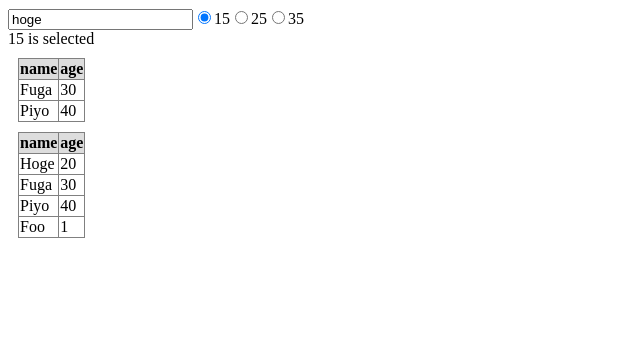
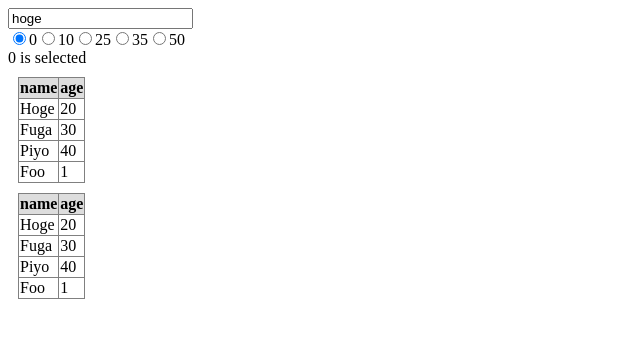
Before and after one commit to shwaka/react_typescript, a React app in the folder myapp/: page / in a window 1280 px wide. Shown: the top 338 px of the page, without its empty margins (0-640 px from the left). Built offline with nearby package versions, Linux system fonts and the light colour scheme.

Commit message:
add ThresholdForm

```diff
--- a/myapp/src/main.tsx
+++ b/myapp/src/main.tsx
@@ -6,21 +6,22 @@ interface IAppProps { }
 interface IAppState {
   filter: FilterFunc;
   mytext: string;
-  myradio: string;
+  threshold: number;
 }
 
 class App extends React.Component<IAppProps, IAppState> {
   private thresholds: number[];
   constructor(props: IAppProps) {
     super(props);
-    this.thresholds = [15, 25, 35];
+    this.thresholds = [0, 10, 25, 35, 50];
     this.state = {
       filter: (human: Human) => human.age > 25,
       mytext: "hoge",
-      myradio: this.thresholds[0].toString()
+      threshold: this.thresholds[0]
     }
 
     this.handleChange = this.handleChange.bind(this);
+    this.handleThresholdChange = this.handleThresholdChange.bind(this);
   }
 
   render() {
@@ -34,13 +35,42 @@ class App extends React.Component<IAppProps, IAppState> {
           <label>
             <input type="text" value={this.state.mytext} onChange={this.handleChange} />
           </label>
-          {this.thresholds.map((threshold) => this.labelForThreshold(threshold))}
         </form>
-        <div>{this.state.myradio} is selected</div>
+        <ThresholdForm thresholds={this.thresholds} currentThreshold={this.state.threshold}
+                       handleChange={this.handleThresholdChange} />
+        <div>{this.state.threshold} is selected</div>
         <MyTable humans={[human1, human2, human3, human4]}
-                 filter={this.state.filter}/>
+                 filter={(human: Human) => human.age > this.state.threshold}/>
         <MyTable humans={[human1, human2, human3, human4]} />
       </div>
+    );
+  }
+
+  handleThresholdChange(threshold: number) {
+    this.setState({threshold: threshold});
+  }
+
+  handleChange(event: ChangeEvent<HTMLInputElement>) {
+    this.setState({mytext: event.target.value});
+  }
+}
+
+interface IThresholdFormProps {
+  thresholds: number[];
+  currentThreshold: number;
+  handleChange: (threshold: number) => void;
+}
+
+class ThresholdForm extends React.Component<IThresholdFormProps> {
+  constructor(props: IThresholdFormProps) {
+    super(props);
+  }
+
+  render() {
+    return (
+      <form>
+        {this.props.thresholds.map((threshold) => this.labelForThreshold(threshold))}
+      </form>
     );
   }
 
@@ -49,15 +79,11 @@ class App extends React.Component<IAppProps, IAppState> {
     return (
       <label key={val}>
         <input type="radio" name="myradio" value={val}
-               checked={this.state.myradio === val}
-               onChange={() => this.setState({myradio: val})} />
+               checked={this.props.currentThreshold === threshold}
+               onChange={() => this.props.handleChange(threshold)} />
         {val}
       </label>
     );
-  }
-
-  handleChange(event: ChangeEvent<HTMLInputElement>) {
-    this.setState({mytext: event.target.value});
   }
 }
 
```
